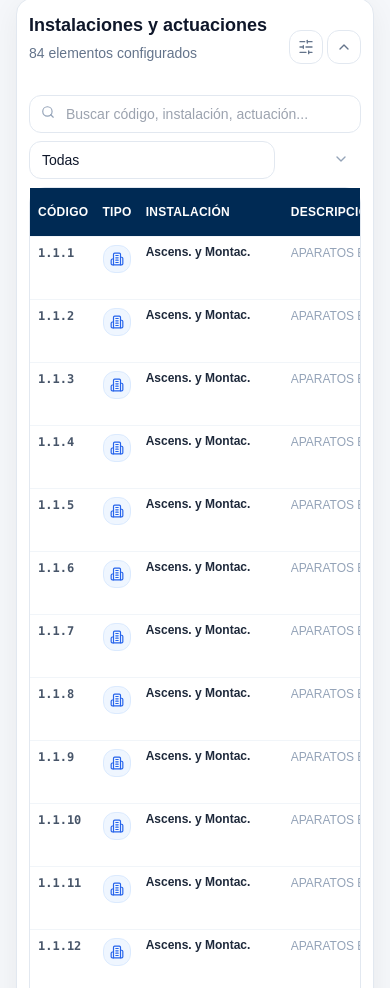
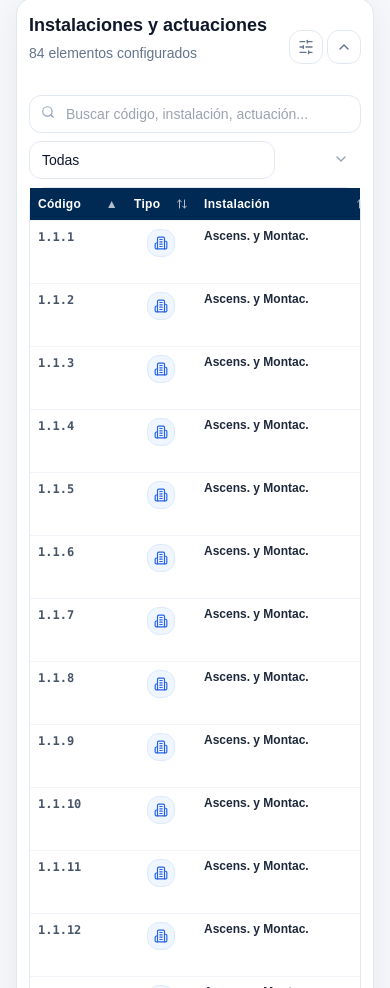
Before and after one commit to pocada00-art/stl-savills-2, a Next.js app: page /centers/ES-1 in a window 390 px wide. Shown: the part 1194-2182 px from the top of the page. Built offline with nearby package versions, Linux system fonts and the light colour scheme.

Commit message:
Enhance table column management and data formatting
Added new table column configurations and improved sorting functionality for the center data display. Enhanced code formatting and normalization functions for better data handling.

```diff
--- a/app/centers/[id]/page.tsx
+++ b/app/centers/[id]/page.tsx
@@ -11,6 +11,7 @@ import { useParams } from "next/navigation";
 
 import {
   ArrowLeft,
+  ArrowUpDown,
   Plus,
   Minus,
   Search,
@@ -74,6 +75,77 @@ type IconComponent =
     className?: string;
   }>;
 
+type TableColumnKey =
+  | "code"
+  | "type"
+  | "installation"
+  | "description"
+  | "action"
+  | "frequency"
+  | "equipmentId"
+  | "company"
+  | "status"
+  | "date"
+  | "nextReview"
+  | "secondReview"
+  | "result"
+  | "comment"
+  | "actions";
+
+const TABLE_COLUMN_LABELS: Record<TableColumnKey, string> = {
+  code: "Código",
+  type: "Tipo",
+  installation: "Instalación",
+  description: "Descripción",
+  action: "Actuación",
+  frequency: "Frecuencia",
+  equipmentId: "ID equipo",
+  company: "Empresa",
+  status: "Estado revisión",
+  date: "Fecha",
+  nextReview: "Próxima revisión",
+  secondReview: "2ª revisión",
+  result: "Resultado",
+  comment: "Comentario",
+  actions: "",
+};
+
+const TABLE_COLUMN_DEFAULT_WIDTHS: Record<TableColumnKey, number> = {
+  code: 96,
+  type: 70,
+  installation: 180,
+  description: 180,
+  action: 180,
+  frequency: 120,
+  equipmentId: 130,
+  company: 140,
+  status: 155,
+  date: 125,
+  nextReview: 155,
+  secondReview: 135,
+  result: 130,
+  comment: 190,
+  actions: 52,
+};
+
+const TABLE_COLUMN_MIN_WIDTHS: Record<TableColumnKey, number> = {
+  code: 70,
+  type: 55,
+  installation: 120,
+  description: 100,
+  action: 120,
+  frequency: 90,
+  equipmentId: 90,
+  company: 90,
+  status: 110,
+  date: 100,
+  nextReview: 110,
+  secondReview: 100,
+  result: 100,
+  comment: 120,
+  actions: 44,
+};
+
 /* =========================================================
  * UTILIDADES VISUALES
  * ========================================================= */
@@ -250,12 +322,32 @@ function formatCenterCode(value: string | number | undefined | null) {
   const raw = String(value ?? "").trim();
   if (!raw) return "—";
 
-  const numeric = raw.match(/^\d+$/);
+  // Los códigos pueden ser enteros (01, 02, 11) o contener
+  // un punto decimal (14.4). El punto forma parte del código
+  // oficial y nunca debe eliminarse.
+  const numeric = raw.match(/^(\d+)([.,]\d+)?$/);
   if (numeric) {
-    return raw.padStart(2, "0");
+    const integerPart = numeric[1].padStart(2, "0");
+    const decimalPart = numeric[2]
+      ? `.${numeric[2].slice(1)}`
+      : "";
+    return `${integerPart}${decimalPart}`;
   }
 
   return raw.toUpperCase();
+}
+
+function normalizeCenterCodeForCompare(value: string | number | undefined | null) {
+  const raw = String(value ?? "").trim().replace(",", ".");
+  if (!raw) return "";
+  const numeric = Number(raw);
+  return Number.isFinite(numeric) ? numeric.toString() : raw.toLowerCase();
+}
+
+function sentenceCase(value: string | number | null | undefined, fallback = "—") {
+  const raw = String(value ?? "").trim();
+  if (!raw) return fallback;
+  return raw.charAt(0).toUpperCase() + raw.slice(1).toLowerCase();
 }
 
 function resolveBaseCode(catalog: any[], index: number): string {
@@ -277,8 +369,7 @@ function instanceCode(baseCode: string, ordinal: number): string {
 function parseFrequency(
   frequency: string
 ) {
-  const value =
-    String(
+  const value = String(
     frequency || ""
   )
     .trim()
@@ -800,6 +891,45 @@ function HeaderContactRow({
   );
 }
 
+function TableHeader({
+  column,
+  sort,
+  onSort,
+  width,
+}: {
+  column: TableColumnKey;
+  sort: { key: TableColumnKey; direction: "asc" | "desc" };
+  onSort: (key: TableColumnKey) => void;
+  width: number;
+}) {
+  const sortable = column !== "actions";
+  const active = sort.key === column;
+
+  return (
+    <th
+      className="px-2 py-2"
+      style={{ width, minWidth: width }}
+    >
+      <button
+        type="button"
+        disabled={!sortable}
+        onClick={() => sortable && onSort(column)}
+        className={`inline-flex w-full items-center justify-between gap-1 text-left ${
+          sortable ? "cursor-pointer hover:text-[#FFCC00]" : "cursor-default"
+        }`}
+        title={sortable ? `Ordenar por ${TABLE_COLUMN_LABELS[column]}` : undefined}
+      >
+        <span>{TABLE_COLUMN_LABELS[column]}</span>
+        {sortable && (
+          <span className="shrink-0 opacity-70">
+            {active ? (sort.direction === "asc" ? "▲" : "▼") : <ArrowUpDown className="h-3 w-3" />}
+          </span>
+        )}
+      </button>
+    </th>
+  );
+}
+
 /* =========================================================
  * COMPONENTE
  * ========================================================= */
@@ -888,6 +1018,7 @@ export default function CenterDetail() {
   ] =
     useState(false);
 
+
   const [
     openReview,
     setOpenReview,
@@ -900,17 +1031,40 @@ export default function CenterDetail() {
   ] =
     useState(true);
 
-  const [showDescriptionColumn, setShowDescriptionColumn] =
-    useState(true);
-
-  const [descriptionWidth, setDescriptionWidth] =
-    useState(150);
-
   const [showColumnOptions, setShowColumnOptions] =
     useState(false);
 
+  const [columnVisibility, setColumnVisibility] =
+    useState<Record<TableColumnKey, boolean>>({
+      code: true,
+      type: true,
+      installation: true,
+      description: true,
+      action: true,
+      frequency: true,
+      equipmentId: true,
+      company: true,
+      status: true,
+      date: true,
+      nextReview: true,
+      secondReview: true,
+      result: true,
+      comment: true,
+      actions: true,
+    });
+
+  const [columnWidths, setColumnWidths] =
+    useState<Record<TableColumnKey, number>>(TABLE_COLUMN_DEFAULT_WIDTHS);
+
+  const [tableSort, setTableSort] =
+    useState<{ key: TableColumnKey; direction: "asc" | "desc" }>({
+      key: "code",
+      direction: "asc",
+    });
+
   const tableScrollRef = useRef<HTMLDivElement | null>(null);
   const bottomScrollRef = useRef<HTMLDivElement | null>(null);
+
 
   /* -------------------------------------------------------
    * IMÁGENES RESUELTAS
@@ -1111,6 +1265,7 @@ export default function CenterDetail() {
     setCenterCodeDraft(formatted === "—" ? "" : formatted);
   }, [centerId, centerCode]);
 
+
   /* -------------------------------------------------------
    * RESOLUCIÓN DE IMÁGENES INDEXEDDB
    *
@@ -1261,58 +1416,16 @@ export default function CenterDetail() {
     currentCenter?.logoUrl,
   ]);
 
-  /*
-   * -------------------------------------------------------
-   * RETURN CONDICIONAL
-   *
-   * A partir de aquí todos los Hooks ya se han ejecutado.
-   * -------------------------------------------------------
-   */
-
-  if (!currentCenter) {
-    return (
-      <Card className="p-8">
-        <h2 className="text-xl font-bold">
-          Centro no encontrado
-        </h2>
-
-        <p className="mt-2 text-sm text-slate-500">
-          El centro no existe ni en el catálogo demo ni
-          entre los centros creados mediante el nuevo sistema.
-        </p>
-
-        <Link
-          href="/centers"
-          className="mt-4 inline-block text-sm underline"
-        >
-          Volver
-        </Link>
-      </Card>
-    );
-  }
-
-  /*
-   * Capturamos estos valores después de comprobar que
-   * currentCenter existe.
-   *
-   * TypeScript los considera no nulos y pueden utilizarse
-   * con seguridad dentro de callbacks y funciones anidadas.
-   */
-  const centerCountry =
-    currentCenter.country;
-
-  const centerStl =
-    currentCenter.stl;
-
   /* -------------------------------------------------------
    * CATÁLOGO
    * ------------------------------------------------------- */
 
   const catalog =
-    currentCenter.country ===
-    "España"
+    currentCenter
+      ? currentCenter.country === "España"
         ? demo.esCatalog
-      : demo.ptCatalog;
+        : demo.ptCatalog
+      : [];
 
   const overrides =
     (
@@ -1322,7 +1435,7 @@ export default function CenterDetail() {
     ) as CenterOverride;
 
   const normalizedDraftCode =
-    centerCodeDraft.trim().replace(/^0+(?=\d)/, "");
+    normalizeCenterCodeForCompare(centerCodeDraft);
 
   const codeIsOccupied =
     normalizedDraftCode !== "" &&
@@ -1335,13 +1448,13 @@ export default function CenterDetail() {
     ].some(center => {
       const otherId = String(center.id ?? "");
       const otherCode = String(center.code ?? "")
-        .trim()
-        .replace(/^0+(?=\d)/, "");
+        .trim();
+      const normalizedOtherCode = normalizeCenterCodeForCompare(otherCode);
 
       return (
         otherId !== centerId &&
-        otherCode !== "" &&
-        otherCode === normalizedDraftCode
+        normalizedOtherCode !== "" &&
+        normalizedOtherCode === normalizedDraftCode
       );
     });
 
@@ -1395,7 +1508,7 @@ export default function CenterDetail() {
 
     return Array.from(unique.values()).filter(
       (x: any) =>
-        `${x.baseCode} ${x.installation} ${x.action} ${x.category}`
+        `${x.baseCode} ${sentenceCase(x.installation)} ${sentenceCase(x.action)} ${x.category}`
           .toLowerCase()
           .includes(addElementSearch.toLowerCase())
     );
@@ -1456,6 +1569,105 @@ export default function CenterDetail() {
         .toLowerCase()
         .includes(q.toLowerCase())
   );
+
+  const sortedVisible = useMemo(() => {
+    const getSortValue = (item: any): string => {
+      const reviewItem = review.items[item.id] || blankItem();
+      const nextDate = calculateNextReview(
+        reviewItem.date,
+        String(item.frequency || "")
+      );
+      const result = calculateResult(
+        reviewItem.status,
+        reviewItem.date,
+        reviewItem.secondReviewDate,
+        nextDate,
+        String(item.frequency || "")
+      );
+
+      switch (tableSort.key) {
+        case "code": return String(item.displayCode ?? "");
+        case "type": return String(item.category ?? "");
+        case "installation": return String(item.installation ?? "");
+        case "description": return String(item.category ?? "");
+        case "action": return String(item.action ?? "");
+        case "frequency": return String(item.frequency ?? "");
+        case "equipmentId": return String(reviewItem.equipmentId ?? "");
+        case "company": return String(reviewItem.company ?? "");
+        case "status": return String(reviewItem.status ?? "");
+        case "date": return String(reviewItem.date ?? "");
+        case "nextReview": return String(nextDate ?? "");
+        case "secondReview": return String(reviewItem.secondReviewDate ?? "");
+        case "result": return String(result ?? "");
+        case "comment": return String(reviewItem.comment ?? "");
+        case "actions": return "";
+        default: return "";
+      }
+    };
+
+    return [...visible].sort((a: any, b: any) =>
+      getSortValue(a).localeCompare(
+        getSortValue(b),
+        "es",
+        { numeric: true, sensitivity: "base" }
+      ) * (tableSort.direction === "asc" ? 1 : -1)
+    );
+  }, [visible, tableSort, review]);
+
+  const visibleColumnCount = Object.values(columnVisibility).filter(Boolean).length;
+
+  function toggleTableSort(key: TableColumnKey) {
+    setTableSort(current => ({
+      key,
+      direction:
+        current.key === key && current.direction === "asc"
+          ? "desc"
+          : "asc",
+    }));
+  }
+
+  function toggleColumnVisibility(key: TableColumnKey) {
+    setColumnVisibility(current => {
+      if (current[key] && Object.values(current).filter(Boolean).length <= 1) {
+        return current;
+      }
+      return { ...current, [key]: !current[key] };
+    });
+  }
+
+  function setColumnWidth(key: TableColumnKey, value: number) {
+    setColumnWidths(current => ({ ...current, [key]: value }));
+  }
+
+  /*
+   * -------------------------------------------------------
+   * RETURN CONDICIONAL
+   *
+   * A partir de aquí todos los Hooks ya se han ejecutado.
+   * -------------------------------------------------------
+   */
+
+  if (!currentCenter) {
+    return (
+      <Card className="p-8">
+        <h2 className="text-xl font-bold">
+          Centro no encontrado
+        </h2>
+
+        <p className="mt-2 text-sm text-slate-500">
+          El centro no existe ni en el catálogo demo ni
+          entre los centros creados mediante el nuevo sistema.
+        </p>
+
+        <Link
+          href="/centers"
+          className="mt-4 inline-block text-sm underline"
+        >
+          Volver
+        </Link>
+      </Card>
+    );
+  }
 
     /* -------------------------------------------------------
    * ACTUALIZACIÓN DE ESTADO
@@ -1530,23 +1742,16 @@ export default function CenterDetail() {
     }
 
     const customId = `custom-${centerId}-${Date.now()}-${Math.random().toString(36).slice(2, 8)}`;
-
     const customItem: CenterItem = {
       id: customId,
-      baseCode: String(
-        template.baseCode ??
-        template.code ??
-        ""
-      ),
-      country: centerCountry,
-      stl: centerStl,
+      baseCode: String(template.baseCode ?? template.code ?? ""),
+      country: currentCenter.country,
+      stl: currentCenter.stl,
       category: template.category,
       installation: template.installation,
       action: template.action,
       frequency: template.frequency,
-      normativeReference:
-        template.normativeReference ??
-        null,
+      normativeReference: template.normativeReference ?? null,
     };
 
     updateState({
@@ -1835,13 +2040,13 @@ export default function CenterDetail() {
                   inputMode="numeric"
                   value={centerCodeDraft}
                   onChange={e => {
-                    const value = e.target.value.replace(/\D/g, "").slice(0, 6);
+                    const value = e.target.value.replace(/[^0-9.,]/g, "").replace(",", ".").slice(0, 8);
                     setCenterCodeDraft(value);
                     updateCenter("code", value);
                   }}
                   onBlur={() => {
-                    const value = centerCodeDraft.replace(/\D/g, "");
-                    const normalized = value ? value.padStart(2, "0") : "";
+                    const value = centerCodeDraft.replace(",", ".").trim();
+                    const normalized = formatCenterCode(value) === "—" ? "" : formatCenterCode(value);
                     setCenterCodeDraft(normalized);
                     updateCenter("code", normalized);
                   }}
@@ -2529,30 +2734,41 @@ export default function CenterDetail() {
           <>
 
             {showColumnOptions && (
-              <div className="mb-2 mt-2 flex flex-wrap items-center gap-3 rounded-lg border border-slate-200 bg-slate-50 px-3 py-2 text-xs">
+              <div className="mb-2 mt-2 rounded-lg border border-slate-200 bg-slate-50 px-3 py-2">
+                <div className="mb-2 flex items-center justify-between gap-2">
+                  <div className="text-xs font-bold text-slate-700">Configuración de columnas</div>
+                  <div className="text-[10px] text-slate-400">Pulsa el título para ordenar. Ajusta el ancho con cada control.</div>
+                </div>
+                <div className="grid gap-2 sm:grid-cols-2 xl:grid-cols-3">
+                  {(Object.keys(TABLE_COLUMN_LABELS) as TableColumnKey[]).map(column => (
+                    <div key={column} className="rounded-lg border border-slate-200 bg-white px-2 py-1.5">
+                      <div className="flex items-center justify-between gap-2">
                         <button
                           type="button"
-                  onClick={() => setShowDescriptionColumn(v => !v)}
-                  className="inline-flex items-center gap-1.5 font-semibold text-slate-700"
-                  title={showDescriptionColumn ? "Ocultar descripción" : "Mostrar descripción"}
-                >
-                  {showDescriptionColumn ? <Eye className="h-3.5 w-3.5" /> : <EyeOff className="h-3.5 w-3.5" />}
-                  Descripción
+                          onClick={() => toggleColumnVisibility(column)}
+                          className="inline-flex min-w-0 items-center gap-1.5 text-xs font-semibold text-slate-700"
+                          title={columnVisibility[column] ? `Ocultar ${TABLE_COLUMN_LABELS[column] || "columna"}` : `Mostrar ${TABLE_COLUMN_LABELS[column] || "columna"}`}
+                        >
+                          {columnVisibility[column] ? <Eye className="h-3.5 w-3.5 shrink-0" /> : <EyeOff className="h-3.5 w-3.5 shrink-0" />}
+                          <span className="truncate">{TABLE_COLUMN_LABELS[column] || "Acciones"}</span>
                         </button>
-                {showDescriptionColumn && (
-                  <label className="flex items-center gap-2 text-slate-500">
-                    Ancho
+                        <span className="shrink-0 text-[10px] font-mono text-slate-400">{columnWidths[column]} px</span>
+                      </div>
+                      {columnVisibility[column] && (
                         <input
+                          className="mt-1 w-full"
                           type="range"
-                      min="100"
-                      max="300"
-                      step="10"
-                      value={descriptionWidth}
-                      onChange={e => setDescriptionWidth(Number(e.target.value))}
+                          min={TABLE_COLUMN_MIN_WIDTHS[column]}
+                          max="320"
+                          step="5"
+                          value={columnWidths[column]}
+                          onChange={e => setColumnWidth(column, Number(e.target.value))}
+                          aria-label={`Ancho de ${TABLE_COLUMN_LABELS[column] || "acciones"}`}
                         />
-                    <span className="w-10 text-right font-mono">{descriptionWidth}px</span>
-                  </label>
                       )}
+                    </div>
+                  ))}
+                </div>
               </div>
             )}
 
@@ -2603,80 +2819,36 @@ export default function CenterDetail() {
 
                 <table className="min-w-[1500px] w-full text-xs">
 
-                  <thead className="sticky top-0 z-10 bg-[#002A54] text-left text-xs font-bold uppercase tracking-wide text-white">
-
+                  <colgroup>
+                    {(Object.keys(TABLE_COLUMN_LABELS) as TableColumnKey[]).map(column => (
+                      <col
+                        key={column}
+                        style={{
+                          width: columnWidths[column],
+                          minWidth: columnWidths[column],
+                          display: columnVisibility[column] ? undefined : "none",
+                        }}
+                      />
+                    ))}
+                  </colgroup>
+
+                  <thead className="sticky top-0 z-10 bg-[#002A54] text-left text-xs font-bold tracking-wide text-white">
                     <tr>
-
-                      <th className="w-24 px-2 py-2">
-                        Código
-                      </th>
-
-                      <th className="w-16 px-1.5 py-2 text-center">
-                        Tipo
-                      </th>
-
-                      <th className="min-w-[145px] px-2 py-2">
-                        Instalación
-                      </th>
-
-                      {showDescriptionColumn && (
-                        <th
-                          className="px-2 py-2"
-                          style={{ width: descriptionWidth, minWidth: descriptionWidth }}
-                        >
-                          Descripción
-                        </th>
-                      )}
-
-                      <th className="min-w-[145px] px-2 py-2">
-                        Actuación
-                      </th>
-
-                      <th className="w-24 px-2 py-2">
-                        Frecuencia
-                      </th>
-
-                      <th className="w-28 px-2 py-2">
-                        ID equipo
-                      </th>
-
-                      <th className="w-28 px-2 py-2">
-                        Empresa
-                      </th>
-
-                      <th className="w-36 px-2 py-2">
-                        Estado revisión
-                      </th>
-
-                      <th className="w-28 px-2 py-2">
-                        Fecha
-                      </th>
-
-                      <th className="w-28 px-2 py-2">
-                        Próxima revisión
-                      </th>
-
-                      <th className="w-28 px-2 py-2">
-                        2ª revisión
-                      </th>
-
-                      <th className="w-28 px-2 py-2">
-                        Resultado
-                      </th>
-
-                      <th className="min-w-[170px] px-2 py-2">
-                        Comentario
-                      </th>
-
-                      <th className="w-12 px-2 py-2" />
-
+                      {(Object.keys(TABLE_COLUMN_LABELS) as TableColumnKey[]).map(column => (
+                        <TableHeader
+                          key={column}
+                          column={column}
+                          sort={tableSort}
+                          onSort={toggleTableSort}
+                          width={columnWidths[column]}
+                        />
+                      ))}
                     </tr>
-
                   </thead>
 
                   <tbody>
 
-                    {visible.map(
+                    {sortedVisible.map(
                       (
                         x: any
                       ) => {
@@ -2759,16 +2931,11 @@ export default function CenterDetail() {
                               </div>
                             </td>
 
-                            {showDescriptionColumn && (
-                              <td
-                                className="px-2 py-2 align-top text-slate-400"
-                                style={{ width: descriptionWidth, maxWidth: descriptionWidth }}
-                              >
+                            <td className="px-2 py-2 align-top text-slate-400">
                               <div className="truncate" title={x.category || ""}>
-                                  {x.category || "—"}
+                                {sentenceCase(x.category)}
                               </div>
                             </td>
-                            )}
 
                             <td className="px-2 py-2 align-top text-slate-600">
                               {x.action}
@@ -2870,7 +3037,7 @@ export default function CenterDetail() {
                                         s
                                       }
                                     >
-                                      {s}
+                                      {sentenceCase(s)}
                                     </option>
                                   )
                                 )}
@@ -2984,9 +3151,7 @@ export default function CenterDetail() {
                                   className={`h-2 w-2 rounded-full ${resultVisual.dot}`}
                                 />
 
-                                {
-                                  result
-                                }
+                                {sentenceCase(result)}
 
                               </span>
 
@@ -3048,9 +3213,7 @@ export default function CenterDetail() {
                       <tr>
 
                         <td
-                          colSpan={
-                            15
-                          }
+                          colSpan={visibleColumnCount}
                           className="px-6 py-12 text-center text-sm text-slate-400"
                         >
                           No hay elementos que coincidan con la búsqueda.
```
Lines whose indentation alone changed are shown as unchanged.
